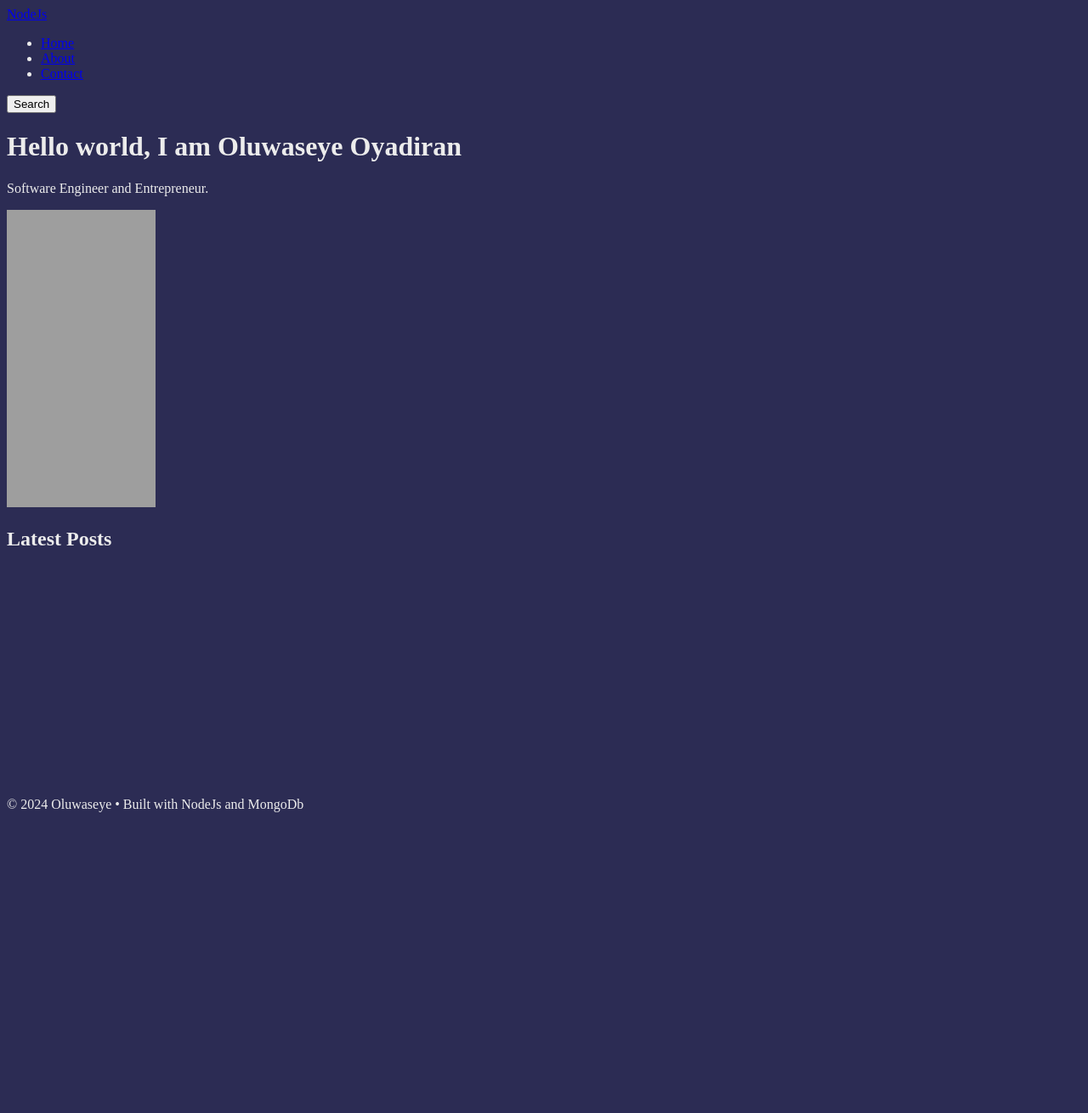
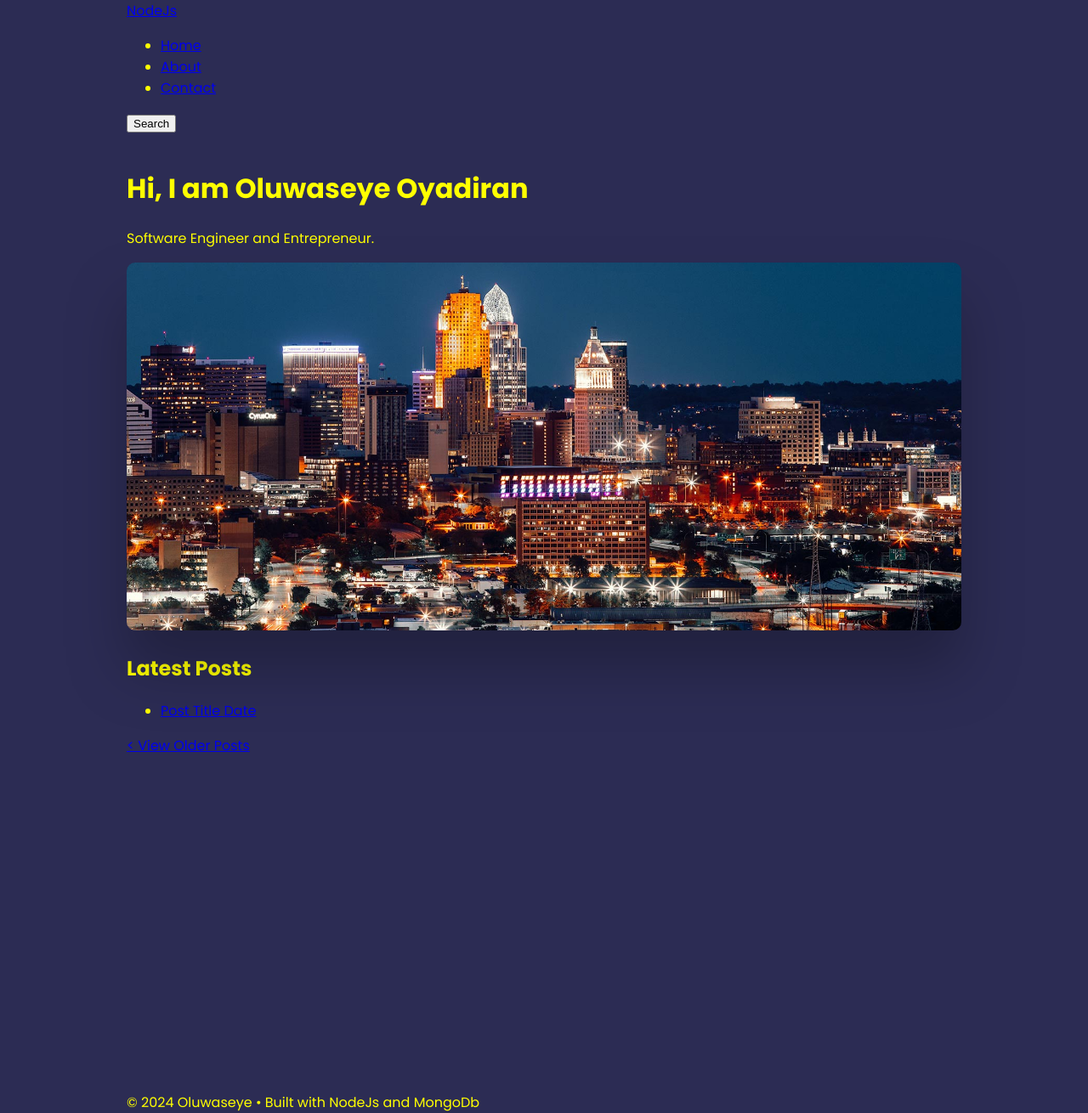
Before and after one commit to seyeoyadiran/MongoDB_Application, a Node server app: page / in a window 1280 px wide. Shown: the whole page at 85% size. Before the commit the page ends 956 px from the top, so only its background shows below. Run offline with Node 20, Linux system fonts and the light colour scheme; some libraries are stand-ins or nearby versions; grey boxes are pictures that could not be loaded.

Commit message:
More updates

```diff
--- a/public/css/style.css
+++ b/public/css/style.css
@@ -1,4 +1,75 @@
+@import url('https://fonts.googleapis.com/css2?family=Poppins:ital,wght@0,100;0,200;0,300;0,400;0,500;0,600;0,700;1,100;1,200;1,300;1,400;1,500;1,600;1,700&display=swap');
+
+:root{
+    --black: #1c1c1c;
+    --gray: #7e7e7e;
+    --gray-light: #e4e4e4;
+    --red: #b30000;
+    --font-size-base:1rem;
+    --font-size-md: clamp(1.25rem, 0.61vw + 1.1rem, 1.58rem);
+    --font-size-lg: clamp(1.56rem, 1vw + 1.31rem, 2.11rem);
+    --font-size-xl: clamp(2.44rem, 2.38vw + 1.85rem, 3.75rem);
+    --border-radius: 10px;
+}
+
 body {
     background-color:  #2C2C54;
-    color:#ECECEC;
+    color: yellow;
+    font-family: "Poppins", sans-serif;
+    font-size: var(--font-size-base);
+    margin: 0;
 }
+
+input[type="text"],
+input[type="email"],
+input[type="password"],
+input[type="search"],
+select,
+textarea{
+    font-family: "Poppins", sans-serif;
+    font-size: (--font-size-base);
+    display: block;
+    box-sizing: border-box;
+    width: 100%;
+    padding: 0.7rem 0.75rem;
+    margin-bottom: 1rem;
+}
+
+.btn{
+    background-color: var(--black);
+    border: none;
+    color: white;
+    padding: 16px 32px;
+    text-decoration: none;
+    margin: 4px 2px;
+    cursor: pointer;
+}
+
+.btn-delete {
+    padding: 10px 16px;
+    background-color: var(--red);
+}
+
+img {
+    width: 100%;
+    height: auto;
+}
+
+/* Layout */
+.container {
+    max-width: 982px;
+    margin: 0 auto;
+    padding: 0 10px;
+}
+
+.main {
+    padding: 20px 0;
+}
+
+/* Hero Section */
+.hero-image{
+    max-height: 528px;
+    filter: drop-shadow(0px 44px 34px rgba(0,0,0,0.25));
+    overflow: hidden;
+    border-radius: var(--border-radius);
+}
--- a/views/index.ejs
+++ b/views/index.ejs
@@ -1,14 +1,36 @@
  <div class="author">
-    <h1> Hello world, I am Oluwaseye Oyadiran</h1>
+    <h1> Hi, I am Oluwaseye Oyadiran</h1>
     <p class="author"> Software Engineer and Entrepreneur.</p>
  </div>
 
- <img src="/img/selfie.png" alt="Selfie" height="350px" width=" 175px" class="hero-image" >
+ <img src="/img/Cinc.jpg" alt="Selfie" height="528" width="981" class="hero-image" >
+
+
  <section class="articles">
     <h2 class="articles_heading">Latest Posts</h2>
 
+    <ul class="article-ul">
+        <li>
+            <a href="#">
+                <span> Post Title </span>
+                <span class="article-list__date"> Date </span>
+            </a>
+        </li>
+    </ul>
 
+    <a href="#" class="pagination">&lt; View Older Posts</a>
 </section>
+
+
+
+
+
+
+
+
+
+
+
 <br>
 <br><br><br>
 
```
Also changed, not shown: public/img/Cinc.jpg (added).
